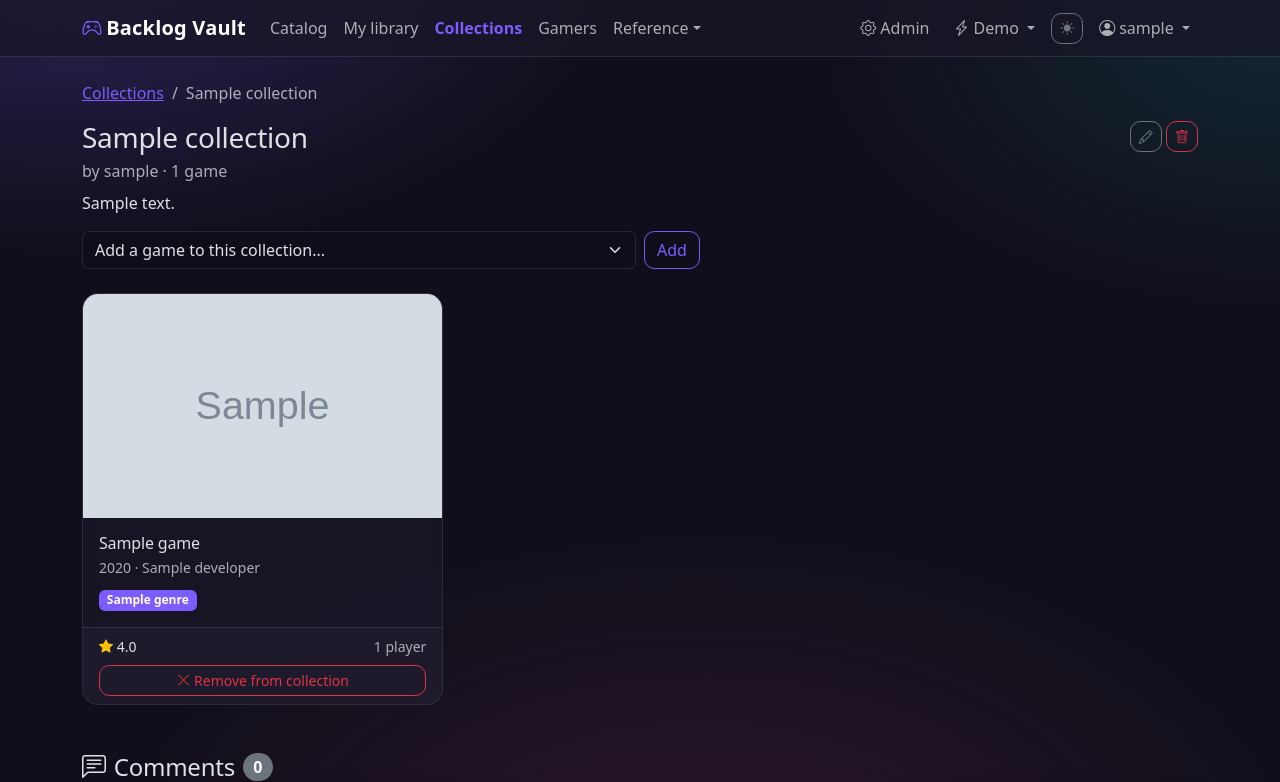
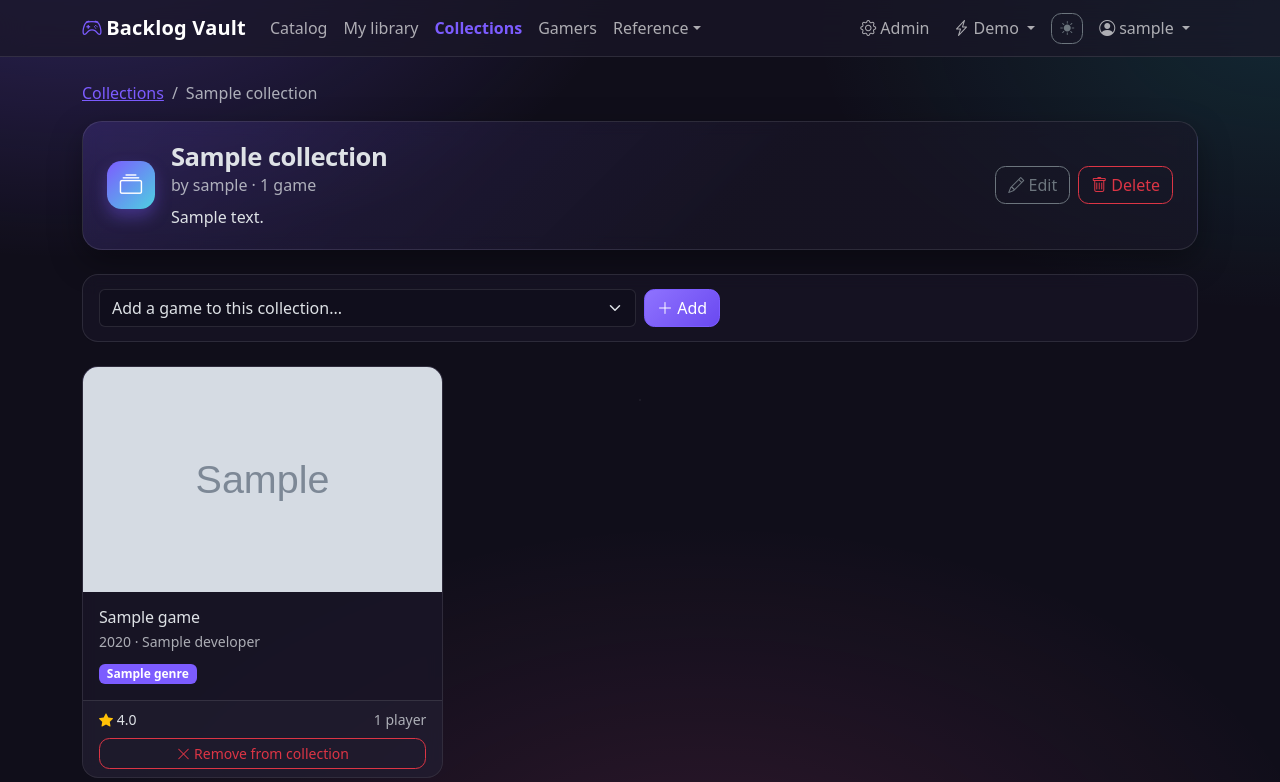
Before and after one commit to CemXokenc/backlog_vault, a Django app: page /collections/1/ in a window 1280 px wide. Shown: the top 782 px of the page. Run offline with Django 5.2, Linux system fonts and the light colour scheme; a user stored in the database is signed in; tables that the repository leaves empty hold one stand-in row (values such as "Sample post"); grey boxes marked "Sample" are stand-in pictures; data that the repository does not hold is empty.

Commit message:
redesign profile, collection and auth pages

```diff
--- a/templates/403.html
+++ b/templates/403.html
@@ -4,11 +4,11 @@
 
 {% block content %}
   <div class="text-center py-5">
-    <i class="bi bi-shield-lock display-1 text-body-secondary"></i>
+    <div class="error-code">403</div>
     <h1 class="h3 mt-3">You don't have access to this page</h1>
     <p class="text-body-secondary">
-      Only moderators and admins can change the catalog of games, genres,
-      platforms and developers.
+      This page is only available to users with the right permissions,
+      for example moderators and admins.
     </p>
     <a class="btn btn-primary" href="{% url 'vault:index' %}">Back to home</a>
   </div>
--- a/templates/404.html
+++ b/templates/404.html
@@ -4,7 +4,7 @@
 
 {% block content %}
   <div class="text-center py-5">
-    <i class="bi bi-compass display-1 text-body-secondary"></i>
+    <div class="error-code">404</div>
     <h1 class="h3 mt-3">Page not found</h1>
     <p class="text-body-secondary">The page you are looking for does not exist.</p>
     <a class="btn btn-primary" href="{% url 'vault:index' %}">Back to home</a>
--- a/templates/registration/activation_invalid.html
+++ b/templates/registration/activation_invalid.html
@@ -4,7 +4,7 @@
 
 {% block content %}
   <div class="text-center py-5">
-    <i class="bi bi-link-45deg display-1 text-body-secondary"></i>
+    <div class="auth-icon"><i class="bi bi-link-45deg"></i></div>
     <h1 class="h3 mt-3">This activation link is not valid</h1>
     <p class="text-body-secondary">
       It may have been used already or it has expired.
--- a/templates/registration/activation_sent.html
+++ b/templates/registration/activation_sent.html
@@ -7,7 +7,7 @@
     <div class="col-md-8 col-lg-6">
       <div class="card shadow-sm">
         <div class="card-body p-4 text-center">
-          <i class="bi bi-envelope-check display-3 text-primary"></i>
+          <div class="auth-icon"><i class="bi bi-envelope-check"></i></div>
           <h1 class="h4 mt-3">Your account was created</h1>
           <p>It is not active yet. To activate it you can:</p>
           <ul class="text-start">
--- a/templates/registration/login.html
+++ b/templates/registration/login.html
@@ -9,7 +9,9 @@
     <div class="col-md-6 col-lg-4">
       <div class="card shadow-sm">
         <div class="card-body p-4">
-          <h1 class="h4 mb-4 text-center">Log in</h1>
+          <div class="auth-icon"><i class="bi bi-box-arrow-in-right"></i></div>
+          <h1 class="h4 mb-1 text-center">Welcome back</h1>
+          <p class="text-body-secondary text-center mb-4">Log in to continue to your library.</p>
           <form method="post" novalidate>
             {% csrf_token %}
             {{ form|crispy }}
--- a/templates/registration/register.html
+++ b/templates/registration/register.html
@@ -9,6 +9,7 @@
     <div class="col-md-8 col-lg-5">
       <div class="card shadow-sm">
         <div class="card-body p-4">
+          <div class="auth-icon"><i class="bi bi-person-plus"></i></div>
           <h1 class="h4 mb-3 text-center">Create your account</h1>
           <p class="small text-body-secondary">
             New accounts have to be activated: with the link we generate for
--- a/templates/vault/collections/detail.html
+++ b/templates/vault/collections/detail.html
@@ -10,33 +10,37 @@
     </ol>
   </nav>
 
-  <div class="d-flex justify-content-between align-items-start gap-2 mb-3">
+  <header class="page-header">
+    <div class="page-header-main">
+      <span class="page-icon"><i class="bi bi-collection"></i></span>
       <div>
-      <h1 class="h3 mb-1">{{ collection.title }}</h1>
-      <p class="text-body-secondary mb-2">
+        <h1 class="page-title">{{ collection.title }}</h1>
+        <p class="page-subtitle">
           by {{ collection.owner.nickname|default:collection.owner.username }}
           &middot; {{ games|length }} game{{ games|length|pluralize }}
         </p>
         {% if collection.description %}
-        <p class="mb-0">{{ collection.description }}</p>
+          <p class="mt-2 mb-0">{{ collection.description }}</p>
         {% endif %}
       </div>
+    </div>
     {% if is_owner %}
-      <div class="text-nowrap">
-        <a class="btn btn-sm btn-outline-secondary" href="{% url 'vault:collection-update' collection.pk %}"
+      <div class="page-actions">
+        <a class="btn btn-outline-secondary" href="{% url 'vault:collection-update' collection.pk %}"
            title="Edit">
-          <i class="bi bi-pencil"></i>
+          <i class="bi bi-pencil"></i> Edit
         </a>
-        <a class="btn btn-sm btn-outline-danger" href="{% url 'vault:collection-delete' collection.pk %}"
+        <a class="btn btn-outline-danger" href="{% url 'vault:collection-delete' collection.pk %}"
            title="Delete">
-          <i class="bi bi-trash"></i>
+          <i class="bi bi-trash"></i> Delete
         </a>
       </div>
     {% endif %}
-  </div>
+  </header>
 
   {% if is_owner %}
-    <form method="post" action="{% url 'vault:collection-add-game' collection.pk %}" class="row g-2 mb-4">
+    <div class="filter-bar">
+      <form method="post" action="{% url 'vault:collection-add-game' collection.pk %}" class="row g-2">
         {% csrf_token %}
         <div class="col-sm-8 col-md-6">
           <select name="game" class="form-select" required>
@@ -47,9 +51,10 @@
           </select>
         </div>
         <div class="col-auto">
-        <button type="submit" class="btn btn-outline-primary">Add</button>
+          <button type="submit" class="btn btn-primary"><i class="bi bi-plus-lg"></i> Add</button>
         </div>
       </form>
+    </div>
   {% endif %}
 
   {% if games %}
@@ -62,7 +67,7 @@
       {% endfor %}
     </div>
   {% else %}
-    <p class="text-body-secondary">This collection is empty.</p>
+    {% include "includes/empty_state.html" with icon="collection" title="This collection is empty" text="Add the first game to get started." %}
   {% endif %}
   {% url 'vault:collection-comment-add' collection.pk as post_url %}
   {% include "includes/comments.html" with post_url=post_url %}
```
Also changed, not shown: templates/vault/gamers/detail.html (+17 -18 lines). Lines whose indentation alone changed are shown as unchanged.
